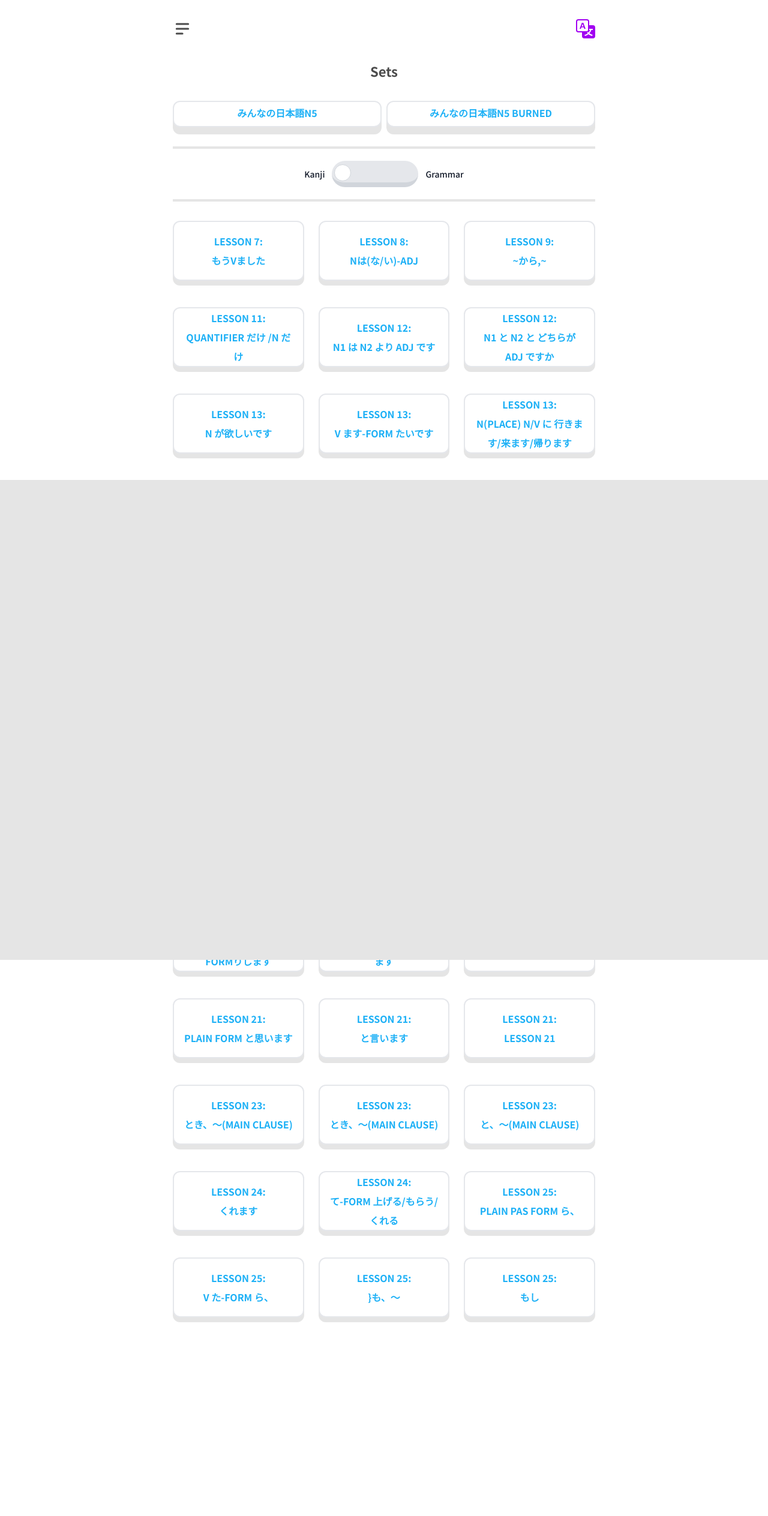
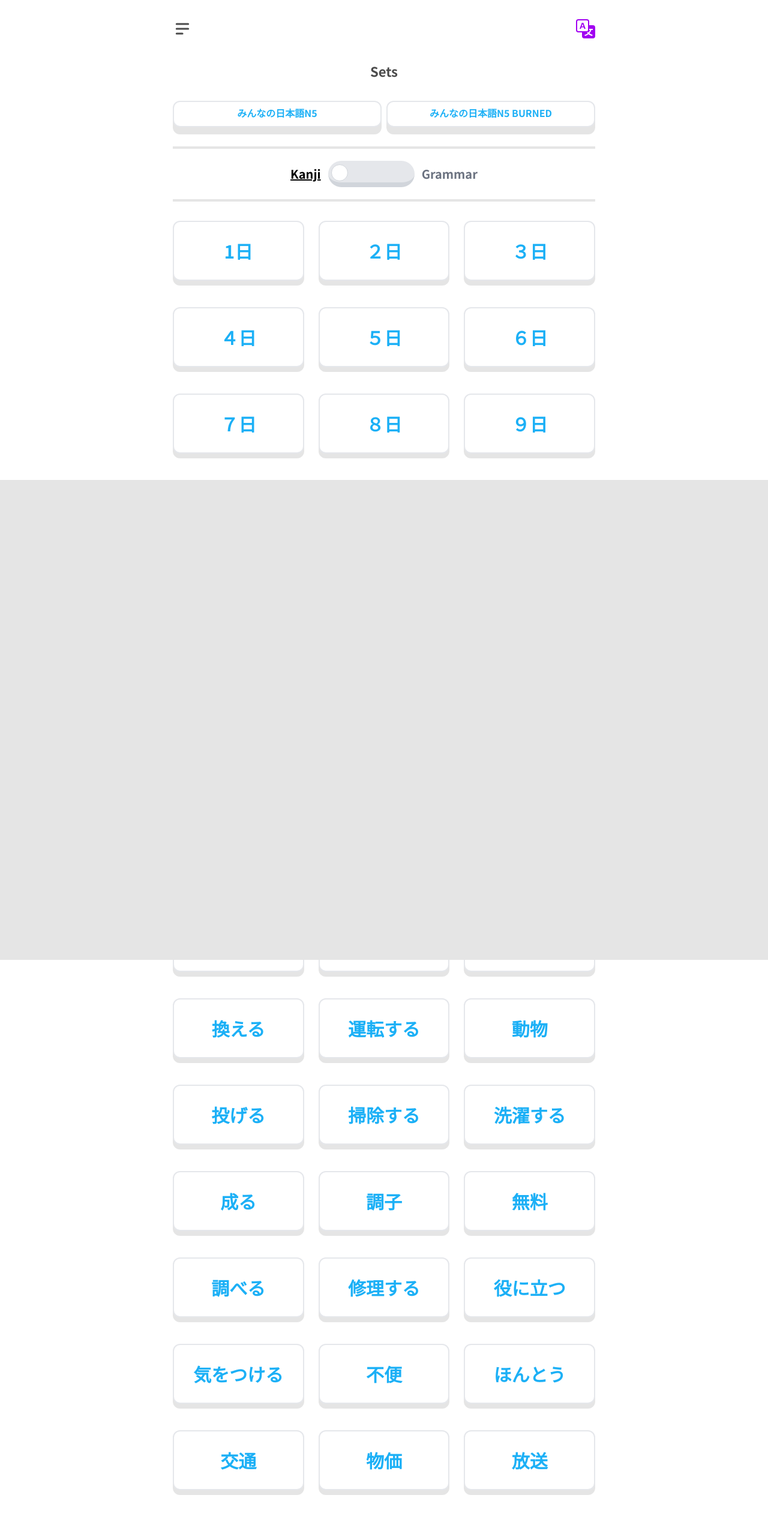
Before and after one commit to karolissumskas954/flashcards-JP, a Next.js app: page /sets in a window 1280 px wide. Shown: the top 2527 px of the page at 60% size. Before the commit the page ends 2264 px from the top, so only its background shows below. Built offline with nearby package versions, Linux system fonts and the light colour scheme.

Commit message:
[ADD] Design

```diff
--- a/app/sets/page.jsx
+++ b/app/sets/page.jsx
@@ -2,8 +2,8 @@
 
 import { Button } from "@/components/ui/button";
 import { motion } from "framer-motion";
-import { useState } from "react";
 
+import React, { useState } from 'react';
 import { testSet, radicals, mina} from "../constants/constants";
 import { minaN5, minaN5Burned } from "../constants/kanji";
 
@@ -11,6 +11,7 @@ import { useDispatch, useSelector } from 'react-redux';
 import { setName, setSet } from "../redux/setReducer";
 
 import { grammar } from "../constants/learn";
+import { current } from "@reduxjs/toolkit";
 
 const Sets = () => {
   const dispatch = useDispatch();
@@ -18,6 +19,8 @@ const Sets = () => {
   const name = useSelector((state) => state.sets.name);
   const [show, setShow] = useState(false)
   const [kanji, setKanji] = useState(set)
+
+  const [men, setMen] = useState(true)
 
   const handleChangeSet = (set) => {
     dispatch(setName(set))
@@ -43,7 +46,6 @@ const Sets = () => {
 
 
   const GrammarGrid = () => {
-    // We store a checked state for each item using its index
     const [checkedStates, setCheckedStates] = useState(
       Array(grammar.length).fill(false)
     );
@@ -54,9 +56,100 @@ const Sets = () => {
       setCheckedStates(newStates);
     };
 
+    let currentLesson = 0; // Initialize currentLesson outside the map
+
+    return (
+      <div className="grid grid-cols-2 gap-6">
+        {grammar.map((item, index) => (
+          <React.Fragment key={index}>
+            {item.lesson > currentLesson ?
+              <div className="col-span-2 border-b py-2 mb-2 text-center font-semibold">
+                Lesson {item.lesson}
+              </div>
+              :
+              <div>
+
+              </div>
+            }
+
+
+      <div className="flex  w-full justify-center relative mb-5 gap-5"
+
+        style={{
+          transition: 'transform 0.5s ease-in-out',
+          transform: !show ? 'translateY(0%)' : 'translateY(100%)',
+          // Adjust -100% as needed
+        }}
+        >
+        <Button
+        className={`
+          ${checkedStates[index] ? (
+                name === 'testSet'
+                  ? 'bg-accent'
+                  : name === 'radicals'
+                    ? 'bg-macaw'
+                    : name === 'genki'
+                      ? 'bg-orange'
+                      : name === 'mina'
+                        ? 'bg-red'
+                        : name === 'wanikani'
+                          ? 'bg-pur '
+                          : 'bg-accent '
+              ) + ' brightness-75' : 'bg-secondary'} transition duration-700 ease-in-out opacity uppercase flex items-center gap-2 w-full h-[100px]`}>
+
+        </Button>
+        <Button onClick={() => handleCheckboxChange(index)} className={`
+          ${checkedStates[index] ? (
+                  name === 'testSet'
+                    ? 'bg-accent'
+                    : name === 'radicals'
+                      ? 'bg-macaw'
+                      : name === 'genki'
+                        ? 'bg-orange'
+                        : name === 'mina'
+                          ? 'bg-red'
+                          : name === 'wanikani'
+                            ? 'bg-pur'
+                            : 'bg-accent'
+                ) + ' text-white -mt-1' : ' bg-bg border-2 text-macaw -mt-2'}
+
+
+          h-[100px] transition duration-700 ease-in-out opacity  uppercase flex items-center w-full absolute inset-0  `}>
+          <span className="text-wrap">
+          <p className="">{item.name}</p>
+          {/* <p className="">{item.kun}</p>
+          <p className="">{item.meaning}</p> */}
+          <div className="absolute invisible">
+            {(currentLesson = item.lesson)}
+            </div>
+          </span>
+        </Button>
+
+
+        </div>
+            {/* Update currentLesson after the item is rendered */}
+
+          </React.Fragment>
+        ))}
+      </div>
+    );
+  };
+
+  const KanjiGrid = () => {
+    // We store a checked state for each item using its index
+    const [checkedStates, setCheckedStates] = useState(
+      Array(minaN5.length).fill(false)
+    );
+
+    const handleCheckboxChange = (index) => {
+      const newStates = [...checkedStates];
+      newStates[index] = !newStates[index];
+      setCheckedStates(newStates);
+    };
+
     return (
       <div className="grid grid-cols-3 gap-6">
-        {grammar.map((item, index) => (
+        {minaN5.map((item, index) => (
 
 
         <div className="flex  w-full justify-center relative mb-5 gap-5"
@@ -102,8 +195,9 @@ const Sets = () => {
 
           h-[100px] transition duration-700 ease-in-out opacity  uppercase flex items-center w-full absolute inset-0  `}>
           <span className="text-wrap">
-          <p className="">Lesson {item.lesson}:</p>
-          <p className="">{item.name}</p>
+          <p className="text-[30px]">{item.char}</p>
+          {/* <p className="">{item.kun}</p>
+          <p className="">{item.meaning}</p> */}
           </span>
         </Button>
         </div>
@@ -163,17 +257,17 @@ const Sets = () => {
       <div className="w-full flex justify-center py-5">
 
 
-      <label class="inline-flex items-center cursor-pointer">
-        <span class="mx-3 text-sm font-medium text-gray-900 dark:text-gray-300">Kanji</span>
-        <input type="checkbox" value="" class="sr-only peer"/>
-        <div class="relative
+      <label className="inline-flex items-center cursor-pointer">
+        <span className={`${men == true? 'text-black underline' : 'text-gray-500'} mx-3 text-xl  font-bold  `}>Kanji</span>
+        <input type="checkbox" value="" className="sr-only peer" onChange={() => setMen(!men)}/>
+        <div className="relative
         w-36 h-11 bg-gray-200 border-b-8 border-gray-300 after:mt-1
-          rounded-full peer peer-checked:after:translate-x-28
-           peer-checked:after:border-white after:content-[''] after:absolute after:top-0.5 after:start-[4px]
+          rounded-full peer peer-checked:after:translate-x-[105px]
+           peer-checked:after:border-white after:content-[''] after:absolute after:top-0.5 after:start-[5px]
           after:bg-white after:border-gray-300 after:border after:rounded-full
-          after:h-7 after:w-7 after:transition-all peer-checked:border-b-8 peer-checked:border-macaw/70
+          after:h-7 after:w-7 after:transition-all peer-checked:border-b-8
 
-            peer-checked:bg-macaw ">
+             ">
               {/* <div className="absolute ">
                 <div className="h-14 w-40 bg-secondary rounded-full">
 
@@ -182,7 +276,7 @@ const Sets = () => {
               </div> */}
             </div>
 
-        <span class="mx-3 text-sm font-medium text-gray-900 dark:text-gray-300">Grammar</span>
+        <span className={`${men != true? 'text-black underline' : 'text-gray-500'} mx-3 text-xl  font-bold  `}>Grammar</span>
       </label>
 
       </div>
@@ -193,7 +287,12 @@ const Sets = () => {
       <div
 
       className={` w-full`}>
+        {men != true ?
         <GrammarGrid />
+          :
+        <KanjiGrid />
+      }
+        {/* <GrammarGrid /> */}
       </div>
 
 
```
